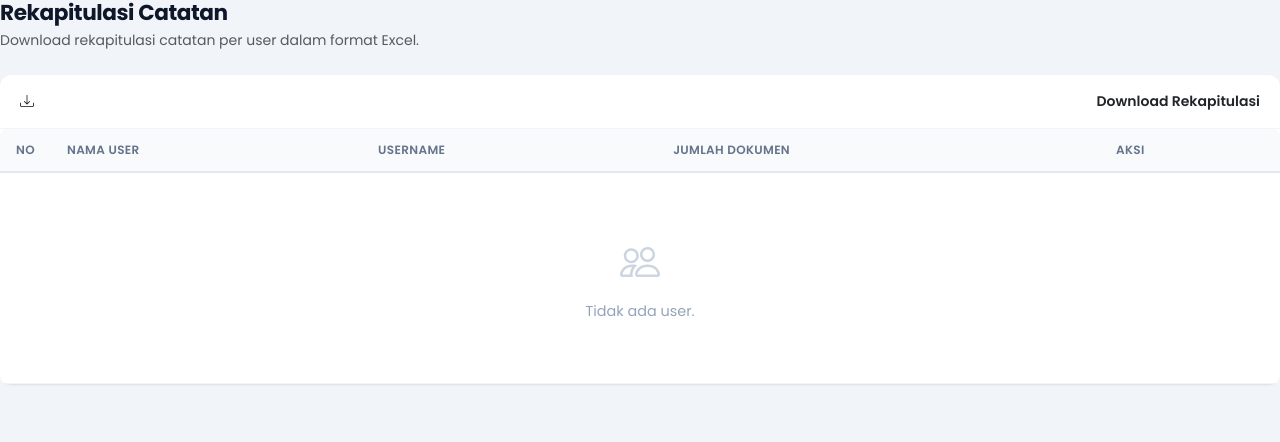
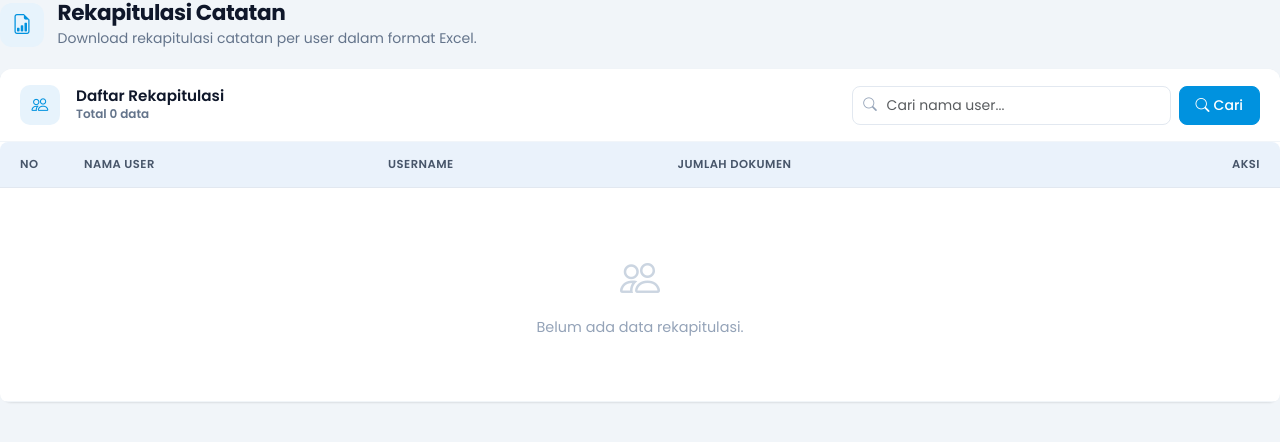
Before and after one commit to rifatul2901/sistem-manajemen-dokumen-laravel, a Laravel app: template resources/views/admin/rekapitulasi/index.blade.php in a window 1280 px wide. Shown: the top 442 px of the page. Run offline with Laravel 12, Linux system fonts and the light colour scheme; the template is opened without the code that fills it, so the values that code supplies are empty; some libraries are stand-ins or nearby versions.

Commit message:
feat(rekapitulasi): redesain UI halaman Rekapitulasi Catatan; tabel & badge jumlah dokumen, pencarian nama user

```diff
--- a/resources/views/admin/rekapitulasi/index.blade.php
+++ b/resources/views/admin/rekapitulasi/index.blade.php
@@ -2,12 +2,73 @@
 
 @section('page-title', 'Rekapitulasi Catatan')
 
+@push('styles')
+<style>
+    /* === Rekapitulasi Catatan — scoped theme (konsisten dengan dashboard SIMADO) === */
+    .rekap-page { --rekap-border: #E2E8F0; --rekap-muted: #64748B; }
+
+    /* Header halaman */
+    .rekap-page .rekap-head { display: flex; align-items: center; gap: .85rem; margin-bottom: 1.25rem; }
+    .rekap-page .rekap-head .head-icon {
+        width: 44px; height: 44px; border-radius: 12px; flex-shrink: 0;
+        display: inline-flex; align-items: center; justify-content: center;
+        background: #E7F3FC; color: var(--primary); font-size: 1.25rem;
+    }
+    .rekap-page .rekap-head .page-title { font-size: 1.35rem; }
+    .rekap-page .rekap-head p { color: var(--rekap-muted); font-size: .875rem; margin: .15rem 0 0; }
+
+    /* Card header: judul + info & pencarian */
+    .rekap-page .card-header { padding: 1rem 1.25rem; }
+    .rekap-page .hdr-icon {
+        width: 40px; height: 40px; border-radius: 10px; flex-shrink: 0;
+        display: inline-flex; align-items: center; justify-content: center;
+        background: #E7F3FC; color: var(--primary); font-size: 1.05rem;
+    }
+    .rekap-page .hdr-title { font-weight: 600; font-size: .95rem; color: #0f172a; line-height: 1.2; }
+    .rekap-page .hdr-sub { font-size: .75rem; color: var(--rekap-muted); }
+
+    .rekap-page .rekap-search { display: flex; align-items: center; gap: .5rem; }
+    .rekap-page .search-field { position: relative; min-width: 230px; }
+    .rekap-page .search-field > i {
+        position: absolute; left: .7rem; top: 50%; transform: translateY(-50%);
+        color: #94a3b8; font-size: .85rem; pointer-events: none;
+    }
+    .rekap-page .search-field input { padding-left: 2.1rem; }
+    @media (max-width: 575.98px) {
+        .rekap-page .rekap-search { width: 100%; }
+        .rekap-page .search-field { min-width: 0; flex: 1 1 auto; }
+    }
+
+    /* Tabel */
+    .rekap-page .rekap-table { font-size: .875rem; margin: 0; }
+    .rekap-page .rekap-table thead th {
+        background: #EAF2FB; color: #475569; font-weight: 600;
+        font-size: .72rem; text-transform: uppercase; letter-spacing: .04em;
+        padding: .85rem 1.25rem; border-bottom: 1px solid var(--rekap-border); white-space: nowrap;
+    }
+    .rekap-page .rekap-table tbody td { padding: .85rem 1.25rem; vertical-align: middle; border-color: #f1f5f9; }
+    .rekap-page .rekap-table tbody tr { transition: background .12s ease; }
+    .rekap-page .rekap-table tbody tr:hover { background: #F8FAFC; }
+    .rekap-page .rekap-username { color: var(--rekap-muted); }
+    .rekap-page .rekap-table .btn { border-radius: 8px; }
+
+    .rekap-page .badge-doc {
+        display: inline-flex; align-items: center; gap: .3rem;
+        background: #E7F3FC; color: #0369A1; font-weight: 500;
+        padding: .35em .7em; border-radius: 999px; font-size: .75rem;
+    }
+
+    .rekap-page .rekap-footer { border-top: 1px solid var(--rekap-border); }
+</style>
+@endpush
+
 @section('content')
-<div class="container-fluid px-0">
-    <div class="d-flex align-items-center justify-content-between mb-4">
+<div class="container-fluid px-0 rekap-page">
+    <div class="rekap-head">
+        <span class="head-icon"><i class="bi bi-file-earmark-bar-graph"></i></span>
         <div>
-            <h4 class="page-title mb-0">Rekapitulasi Catatan</h4>
-            <p class="text-muted small mb-0 mt-1">Download rekapitulasi catatan per user dalam format Excel.</p>
+            <h4 class="page-title">Rekapitulasi Catatan</h4>
+            <p>Download rekapitulasi catatan per user dalam format Excel.</p>
         </div>
     </div>
 
@@ -16,36 +77,53 @@
     @endsession
 
     <div class="card">
-        <div class="card-header"><i class="bi bi-download me-1"></i> Download Rekapitulasi</div>
+        <div class="card-header">
+            <div class="d-flex align-items-center gap-3">
+                <span class="hdr-icon"><i class="bi bi-people"></i></span>
+                <div>
+                    <div class="hdr-title">Daftar Rekapitulasi</div>
+                    <div class="hdr-sub">Total {{ $users->total() }} data</div>
+                </div>
+            </div>
+            <form method="GET" action="{{ route('admin.rekapitulasi') }}" class="rekap-search" role="search">
+                <div class="search-field">
+                    <i class="bi bi-search"></i>
+                    <input type="search" name="q" value="{{ request('q') }}" class="form-control" placeholder="Cari nama user..." aria-label="Cari nama user">
+                </div>
+                <button type="submit" class="btn btn-primary"><i class="bi bi-search me-1 d-none d-sm-inline"></i>Cari</button>
+            </form>
+        </div>
         <div class="card-body p-0">
             <div class="table-responsive">
-                <table class="table table-hover mb-0">
+                <table class="table rekap-table mb-0">
                     <thead>
                         <tr>
-                            <th style="width:50px;">No</th>
+                            <th style="width:64px;">No</th>
                             <th>Nama User</th>
                             <th>Username</th>
                             <th>Jumlah Dokumen</th>
-                            <th style="width:180px;">Aksi</th>
+                            <th style="width:200px;" class="text-end">Aksi</th>
                         </tr>
                     </thead>
                     <tbody>
-                        @forelse ($users ?? [] as $index => $user)
+                        @forelse ($users ?? [] as $user)
                             <tr>
-                                <td>{{ $index + 1 }}</td>
-                                <td class="fw-medium">{{ $user->nama ?? '-' }}</td>
-                                <td>@<span>{{ $user->username }}</span></td>
-                                <td>{{ ($countMap[$user->id] ?? 0) }} dokumen</td>
+                                <td class="text-muted">{{ $users->firstItem() + $loop->index }}</td>
+                                <td class="fw-semibold text-dark">{{ $user->nama ?? '-' }}</td>
+                                <td><span class="rekap-username">&#64;{{ $user->username }}</span></td>
                                 <td>
-                                    <a href="{{ route('admin.rekapitulasi.download', $user) }}" class="btn btn-sm btn-outline-success">
-                                        <i class="bi bi-file-earmark-excel me-1"></i> Download Excel
+                                    <span class="badge-doc"><i class="bi bi-file-earmark-text"></i>{{ $countMap[$user->id] ?? 0 }} dokumen</span>
+                                </td>
+                                <td class="text-end">
+                                    <a href="{{ route('admin.rekapitulasi.download', $user) }}" class="btn btn-sm btn-outline-primary">
+                                        <i class="bi bi-download me-1"></i> Download Excel
                                     </a>
                                 </td>
                             </tr>
                         @empty
                             <tr>
                                 <td colspan="5">
-                                    <div class="empty-state"><i class="bi bi-people"></i><p class="mb-0">Tidak ada user.</p></div>
+                                    <div class="empty-state"><i class="bi bi-people"></i><p class="mb-0">Belum ada data rekapitulasi.</p></div>
                                 </td>
                             </tr>
                         @endforelse
@@ -53,7 +131,7 @@
                 </table>
             </div>
             @if ($users->hasPages())
-                <div class="p-3 border-top">
+                <div class="p-3 rekap-footer">
                     {{ $users->links() }}
                 </div>
             @endif
```
Also changed, not shown: app/Http/Controllers/RiwayatRevisiController.php (+13 -2 lines).
